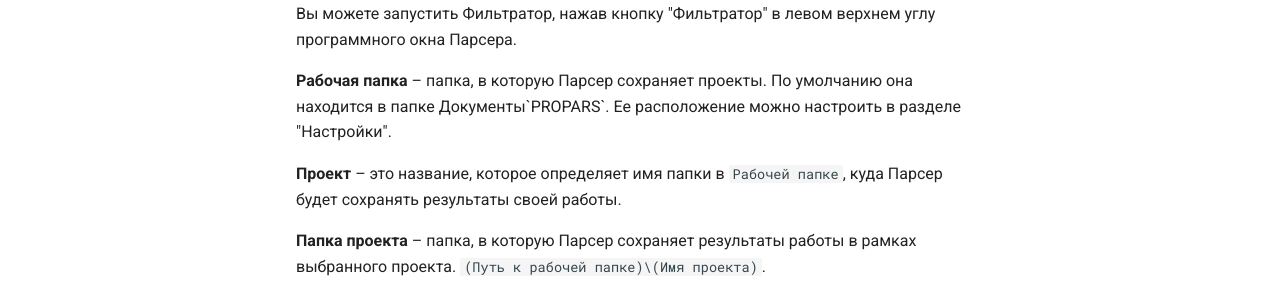
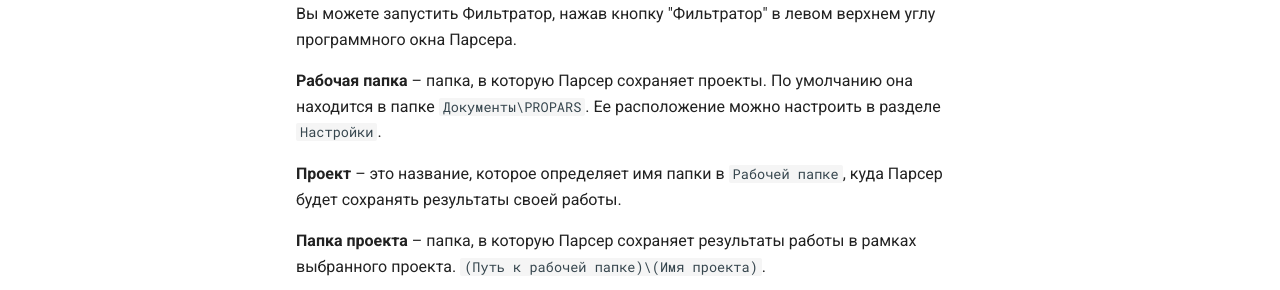
Before and after one commit to VK-Utility/docs, an MkDocs documentation site: the page built from docs/docs/index.md, in a window 1280 px wide and 1194 px high. Shown: the part 735-1025 px from the top of the window. Built offline with MkDocs 1.6.1 and Material for MkDocs 9.7.7, drawn with Linux system fonts in a browser that asks for light colours.

Commit message:
Fix typo

```diff
--- a/docs/docs/index.md
+++ b/docs/docs/index.md
@@ -14,7 +14,7 @@
 
 **Фильтратор** – программа, предназначенная для обработки данных, собранных Парсером.  Вы можете запустить Фильтратор, нажав кнопку "Фильтратор" в левом верхнем углу программного окна Парсера.
 
-**Рабочая папка** – папка, в которую Парсер сохраняет проекты. По умолчанию она находится в папке Документы\`PROPARS`. Ее расположение можно настроить в разделе "Настройки".
+**Рабочая папка** – папка, в которую Парсер сохраняет проекты. По умолчанию она находится в папке `Документы\PROPARS`. Ее расположение можно настроить в разделе `Настройки`.
 
 **Проект** – это название, которое определяет имя папки в `Рабочей папке`, куда Парсер будет сохранять результаты своей работы.
 
```
